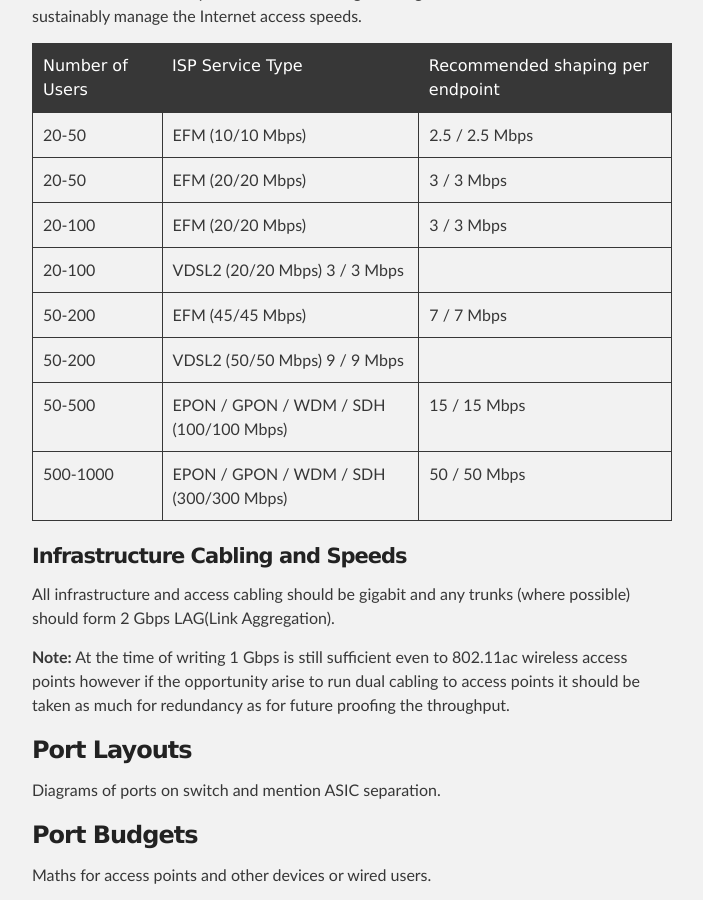
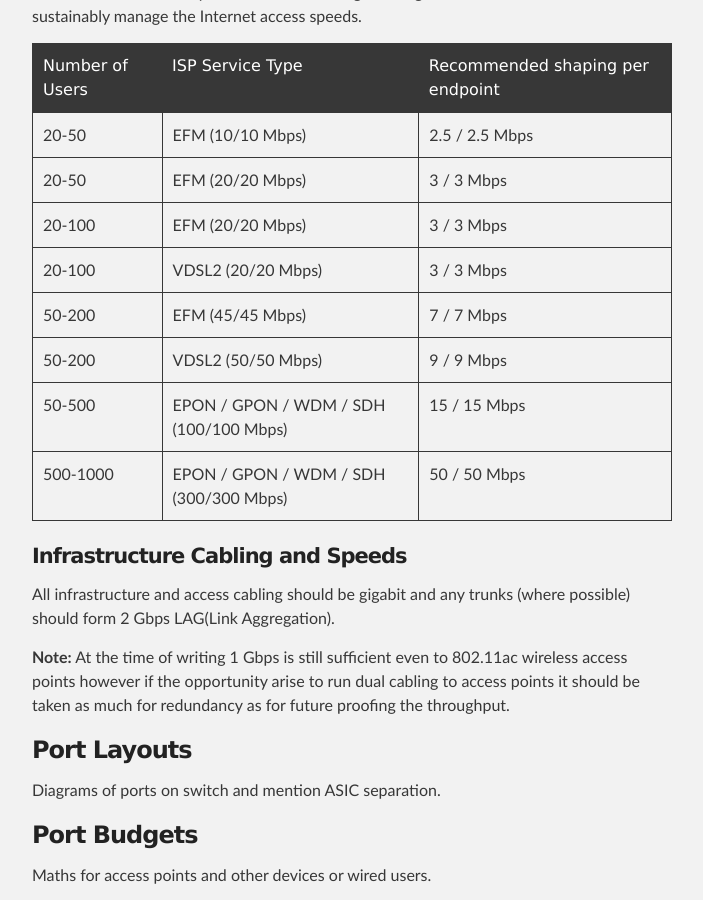
Before and after one commit to podomere/ond, a Jekyll site: the page built from ond-00001/ond-00001.md, in a window 1280 px wide and 900 px high, scrolled down 14946 px. Shown: the whole window, without its empty margins (288-991 px from the left). Built offline with Jekyll 4.4.1, drawn with Linux system fonts in a browser that asks for light colours.

Commit message:
Fixed speeds and ratios table

```diff
--- a/ond-00001/ond-00001.md
+++ b/ond-00001/ond-00001.md
@@ -277,9 +277,9 @@ The below is a non-complete/non-exhaustive guide to give an indication of how to
 | 20-50 | EFM (10/10 Mbps) | 2.5 / 2.5 Mbps |
 | 20-50 | EFM (20/20 Mbps) | 3 / 3 Mbps |
 | 20-100 | EFM (20/20 Mbps) | 3 / 3 Mbps |
-| 20-100 | VDSL2 (20/20 Mbps) 3 / 3 Mbps |
+| 20-100 | VDSL2 (20/20 Mbps) | 3 / 3 Mbps |
 | 50-200 | EFM (45/45 Mbps) | 7 / 7 Mbps |
-| 50-200 | VDSL2 (50/50 Mbps) 9 / 9 Mbps |
+| 50-200 | VDSL2 (50/50 Mbps) | 9 / 9 Mbps |
 | 50-500 | EPON / GPON / WDM / SDH (100/100 Mbps) | 15 / 15 Mbps |
 | 500-1000 | EPON / GPON / WDM / SDH (300/300 Mbps) | 50 / 50 Mbps |
 
```
